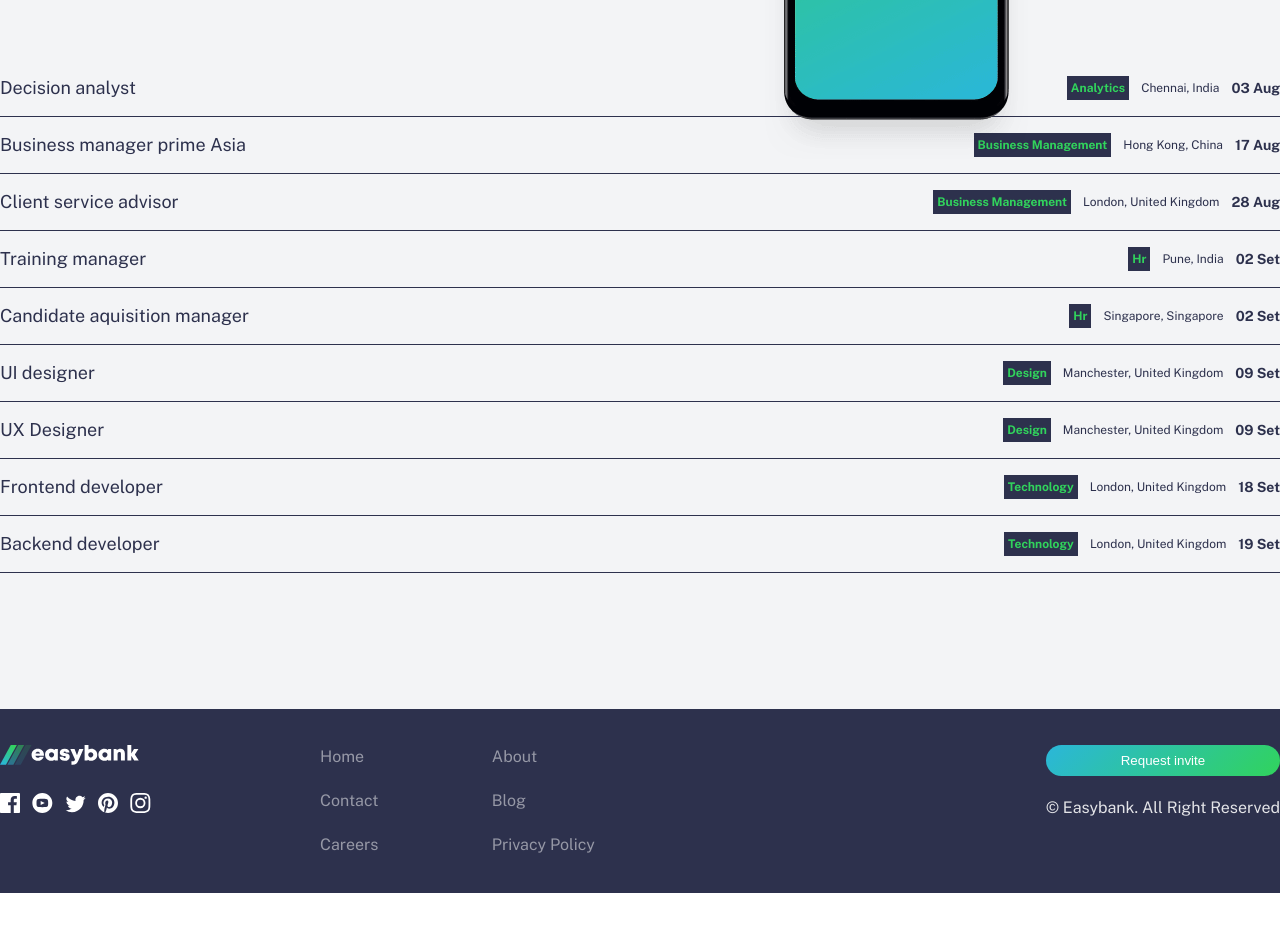
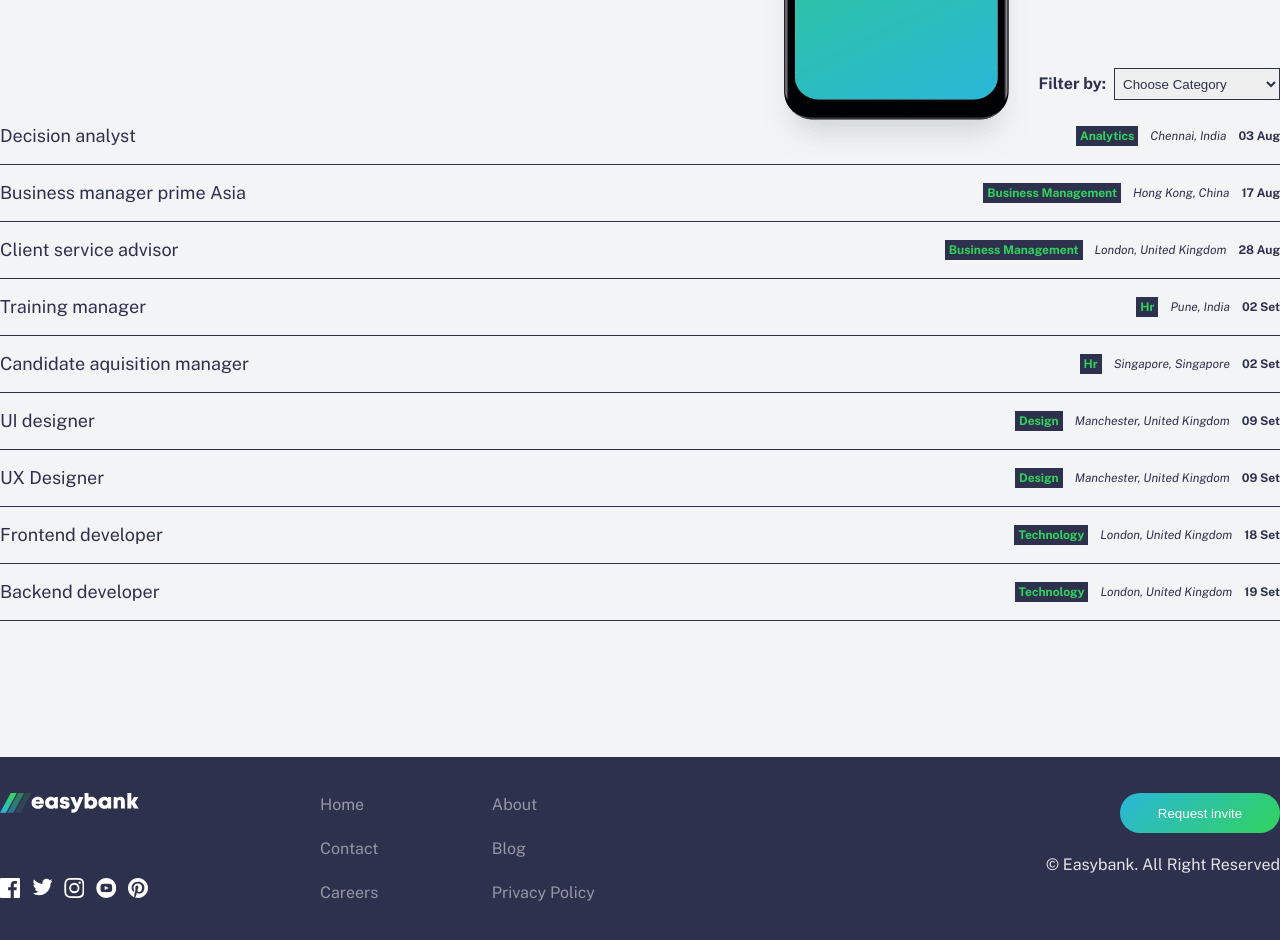
Before and after one commit to sariodesign/easybank, a React (Vite) app: page /careers in a window 1280 px wide. Shown: the part 780-1720 px from the top of the page. Before the commit the page ends 1673 px from the top, so only its background shows below. Built offline with nearby package versions, Linux system fonts and the light colour scheme.

Commit message:
Completed desktop challenge

```diff
--- a/src/components/Footer.jsx
+++ b/src/components/Footer.jsx
@@ -3,6 +3,7 @@
 import menuLinks from '../utilities/Menu'
 import socialLinks from '../utilities/Socials'
 import Button from '../subcomponents/Button'
+import Icon from '../subcomponents/Icon'
 
 const FooterContainer = styled.footer`
     background-color: var(--dark-blue);
@@ -15,7 +16,7 @@
     flex-direction: column;
 
     @media (min-width: 1280px) {
-        align-items: flex-start;
+        align-items: stretch;
         flex-direction: row;
         max-width: 1280px;
         margin: 0 auto;
@@ -77,6 +78,7 @@
     display: flex;
     gap: 20px;
     flex-direction: column;
+    align-items: flex-end;
 
     @media (min-width: 1280px) {
         margin-left: auto;
@@ -96,7 +98,7 @@
                         <FooterLogo src="./logo-inverse.svg" alt="Easybank logo" />
                     </Link>
                     <Socials>
-                        { socialLinks.map((item,index) => <Link key={index} to={item.path}><img src={item.icon} /></Link>) }
+                        { socialLinks.map((item,index) => <Link key={index} to={item.path}><Icon name={item.icon} /></Link>) }
                     </Socials>
                 </FooterCompany>
                 <FooterMenu>
--- a/src/components/Jobs.jsx
+++ b/src/components/Jobs.jsx
@@ -1,4 +1,5 @@
 import styled from 'styled-components';
+import { useState } from 'react';
 
 const jobs = [
     {
@@ -33,13 +34,13 @@
     },
     {
         title: 'UI designer',
-        category: 'Design',
+        category: 'design',
         place: 'Manchester, United Kingdom',
         date: '09 Set'
     },
     {
         title: 'UX Designer',
-        category: 'Design',
+        category: 'design',
         place: 'Manchester, United Kingdom',
         date: '09 Set'
     },
@@ -61,6 +62,26 @@
     list-style: none;
     margin: 0;
     padding: 0;
+`
+const JobsFilter = styled.div`
+    align-items: center;
+    display: flex;
+    justify-content: flex-end;
+    margin-bottom: 16px;
+`
+
+const JobsFilterLabel = styled.h4`
+    color: var(--dark-blue);
+    margin: 0 8px 0 0;
+`
+
+const JobsFilterItem = styled.select`
+    border: 1px solid var(--dark-blue);
+    box-sizing: border-box;
+    color: var(--dark-blue);
+    height: 32px;
+    padding: 4px;
+    text-transform: capitalize;
 `
 
 const JobItem = styled.li`
@@ -84,9 +105,9 @@
     background-color: var(--dark-blue);
     color: var(--lime-green);
     font-size: 12px;
+    font-weight: 700;
     line-height: 16px;
-    font-weight: 700;
-    padding: 4px;
+    padding: 2px 4px;
     text-transform: capitalize;
 `
 
@@ -97,23 +118,66 @@
 `
 
 const JobDate = styled.span`
-    font-size: 14px;
+    font-size: 12px;
     font-weight: 700;
 `
 
+function Jobs() {
+    let jobsContent
+    const [filterCategory, setFilterCategory] = useState('all')
 
+    const jobsFiltered = (filterArg) => {
+        if(filterArg != 'all') {
+            jobsContent = jobs.filter(job => job.category === filterArg).map((item, index) => {
+                return (
+                    <JobItem key={index}>
+                        <JobTitle>{item.title}</JobTitle>
+                        <JobCategory>{item.category}</JobCategory>
+                        <JobPlace>{item.place}</JobPlace>
+                        <JobDate>{item.date}</JobDate>
+                    </JobItem>
+                )
+            })
+        }  else {
+            jobsContent = jobs.map((job, index) => {
+                return (
+                    <JobItem key={index}>
+                        <JobTitle>{job.title}</JobTitle>
+                        <JobCategory>{job.category}</JobCategory>
+                        <JobPlace>{job.place}</JobPlace>
+                        <JobDate>{job.date}</JobDate>
+                    </JobItem>
+                )
+            })
+        }
+    }
 
-function Jobs() {
+    jobsFiltered(filterCategory)
+
+    const handlerFilterCategory = (e) => {
+        setFilterCategory(e.target.value)
+    }
+
+    let categories = [];
+    jobs.forEach(item => {
+        let cat = item.category
+        if(!categories.includes(cat)){
+            categories.push(cat)
+        }
+    })
+
     return (
         <JobsList>
-            {
-                jobs.map((job, index) => <JobItem>
-                    <JobTitle>{job.title}</JobTitle>
-                    <JobCategory>{job.category}</JobCategory>
-                    <JobPlace>{job.place}</JobPlace>
-                    <JobDate>{job.date}</JobDate>
-                </JobItem>)
-            }
+            <JobsFilter>
+                <JobsFilterLabel>Filter by:</JobsFilterLabel>
+                <JobsFilterItem onChange={handlerFilterCategory} defaultValue="all">
+                    <option value="all">Choose category</option>
+                    {   categories &&
+                        categories.map((item, index) => <option value={item} key={index}>{item}</option> )
+                    }
+                </JobsFilterItem>
+            </JobsFilter>
+            { jobsContent }
         </JobsList>
     )
 }
--- a/src/index.css
+++ b/src/index.css
@@ -1,4 +1,4 @@
-@import url('https://fonts.googleapis.com/css2?family=Public+Sans:wght@300;400;700&display=swap');
+@import url('https://fonts.googleapis.com/css2?family=Public+Sans:ital,wght@0,300;0,400;0,700;1,400&display=swap');
 
 :root {
   font-size: 16px;
--- a/src/main.jsx
+++ b/src/main.jsx
@@ -6,6 +6,7 @@
 import Blog from './pages/Blog';
 import Careers from './pages/Careers';
 import Privacy from './pages/Privacy';
+import Icons from './utilities/Icons';
 import './index.css'
 import {
   BrowserRouter,
@@ -15,6 +16,7 @@
 
 ReactDOM.createRoot(document.getElementById('root')).render(
   <React.StrictMode>
+    <Icons />
     <BrowserRouter>
       <Routes>
         <Route path="/" element={<App />} />
--- a/src/subcomponents/Button.jsx
+++ b/src/subcomponents/Button.jsx
@@ -3,10 +3,12 @@
 
 const ButtonWrap = styled.button`
     border: 0;
-    border-radius: 16px;
+    border-radius: 24px;
     background: ${props => props.bg || "linear-gradient(-45deg,var(--lime-green),var(--bright-cyan))"};
     color: ${props => props.color || "#fefefe"};
+    height: 40px;
     padding: 8px 12px;
+    width: 160px;
 
     a {
         color: var(--white);
--- /dev/null
+++ b/src/subcomponents/Icon.jsx
@@ -0,0 +1,24 @@
+import styled from 'styled-components';
+
+const SvgIcon = styled.svg`
+    fill: #fff;
+    height: 20px;
+    transition: fill .25s ease-in-out;
+    width: 20px;
+
+    &:hover {
+        @media (hover:hover) {
+            fill: var(--lime-green)
+        }
+    }
+`
+
+function Icon({name}) {
+    return (
+        <SvgIcon>
+            <use xlinkHref={name} />
+        </SvgIcon>
+    )
+}
+
+export default Icon
--- /dev/null
+++ b/src/utilities/Icons.jsx
@@ -0,0 +1,19 @@
+import styled from 'styled-components';
+
+const SvgList = styled.svg`
+    display: none;
+`
+
+function Icons() {
+    return (
+        <SvgList>
+            <symbol id="pinterest" xmlns="http://www.w3.org/2000/svg" width="20" height="20"><path d="M10 0C4.478 0 0 4.477 0 10c0 4.237 2.636 7.855 6.356 9.312-.088-.791-.167-2.005.035-2.868.182-.78 1.172-4.97 1.172-4.97s-.299-.6-.299-1.486c0-1.39.806-2.428 1.81-2.428.852 0 1.264.64 1.264 1.408 0 .858-.545 2.14-.828 3.33-.236.995.5 1.807 1.48 1.807 1.778 0 3.144-1.874 3.144-4.58 0-2.393-1.72-4.068-4.177-4.068-2.845 0-4.515 2.135-4.515 4.34 0 .859.331 1.781.745 2.281a.3.3 0 01.069.288l-.278 1.133c-.044.183-.145.223-.335.134-1.249-.581-2.03-2.407-2.03-3.874 0-3.154 2.292-6.052 6.608-6.052 3.469 0 6.165 2.473 6.165 5.776 0 3.447-2.173 6.22-5.19 6.22-1.013 0-1.965-.525-2.291-1.148l-.623 2.378c-.226.869-.835 1.958-1.244 2.621.937.29 1.931.446 2.962.446 5.522 0 10-4.477 10-10S15.522 0 10 0z"/></symbol>
+            <symbol id="instagram" xmlns="http://www.w3.org/2000/svg" width="21" height="20"><path d="M10.333 1.802c2.67 0 2.987.01 4.042.059 2.71.123 3.976 1.409 4.1 4.099.048 1.054.057 1.37.057 4.04 0 2.672-.01 2.988-.058 4.042-.124 2.687-1.386 3.975-4.099 4.099-1.055.048-1.37.058-4.042.058-2.67 0-2.986-.01-4.04-.058-2.717-.124-3.976-1.416-4.1-4.1-.048-1.054-.058-1.37-.058-4.041 0-2.67.01-2.986.058-4.04.124-2.69 1.387-3.977 4.1-4.1 1.054-.048 1.37-.058 4.04-.058zm0-1.802C7.618 0 7.278.012 6.211.06 2.579.227.56 2.242.394 5.877.345 6.944.334 7.284.334 10s.011 3.057.06 4.123c.166 3.632 2.181 5.65 5.816 5.817 1.068.048 1.408.06 4.123.06 2.716 0 3.057-.012 4.124-.06 3.628-.167 5.651-2.182 5.816-5.817.049-1.066.06-1.407.06-4.123s-.011-3.056-.06-4.122C20.11 2.249 18.093.228 14.458.06 13.39.01 13.049 0 10.333 0zm0 4.865a5.135 5.135 0 100 10.27 5.135 5.135 0 000-10.27zm0 8.468a3.333 3.333 0 110-6.666 3.333 3.333 0 010 6.666zm5.339-9.87a1.2 1.2 0 10-.001 2.4 1.2 1.2 0 000-2.4z"/></symbol>
+            <symbol id="twitter" xmlns="http://www.w3.org/2000/svg" width="21" height="18"><path d="M20.667 2.797a8.192 8.192 0 01-2.357.646 4.11 4.11 0 001.804-2.27 8.22 8.22 0 01-2.606.996A4.096 4.096 0 0014.513.873c-2.649 0-4.595 2.472-3.997 5.038a11.648 11.648 0 01-8.457-4.287 4.109 4.109 0 001.27 5.478A4.086 4.086 0 011.47 6.59c-.045 1.901 1.317 3.68 3.29 4.075a4.113 4.113 0 01-1.853.07 4.106 4.106 0 003.834 2.85 8.25 8.25 0 01-6.075 1.7 11.616 11.616 0 006.29 1.843c7.618 0 11.922-6.434 11.662-12.205a8.354 8.354 0 002.048-2.124z"/></symbol>
+            <symbol id="facebook" xmlns="http://www.w3.org/2000/svg" width="20" height="20"><path d="M18.896 0H1.104C.494 0 0 .494 0 1.104v17.793C0 19.506.494 20 1.104 20h9.58v-7.745H8.076V9.237h2.606V7.01c0-2.583 1.578-3.99 3.883-3.99 1.104 0 2.052.082 2.329.119v2.7h-1.598c-1.254 0-1.496.597-1.496 1.47v1.928h2.989l-.39 3.018h-2.6V20h5.098c.608 0 1.102-.494 1.102-1.104V1.104C20 .494 19.506 0 18.896 0z"/></symbol>
+            <symbol id="youtube" xmlns="http://www.w3.org/2000/svg" width="21" height="20"><path d="M10.333 0c-5.522 0-10 4.478-10 10 0 5.523 4.478 10 10 10 5.523 0 10-4.477 10-10 0-5.522-4.477-10-10-10zm3.701 14.077c-1.752.12-5.653.12-7.402 0C4.735 13.947 4.514 13.018 4.5 10c.014-3.024.237-3.947 2.132-4.077 1.749-.12 5.651-.12 7.402 0 1.898.13 2.118 1.059 2.133 4.077-.015 3.024-.238 3.947-2.133 4.077zM8.667 8.048l4.097 1.949-4.097 1.955V8.048z"/></symbol>
+        </SvgList>
+    )
+}
+
+export default Icons
--- a/src/utilities/Socials.jsx
+++ b/src/utilities/Socials.jsx
@@ -1,22 +1,22 @@
 const socialLinks = [
     {
-        icon: './icon-facebook.svg',
+        icon: '#facebook',
         path: '/'
     },
     {
-        icon: './icon-youtube.svg',
+        icon: '#twitter',
         path: '/'
     },
     {
-        icon: './icon-twitter.svg',
+        icon: '#instagram',
         path: '/'
     },
     {
-        icon: './icon-pinterest.svg',
+        icon: '#youtube',
         path: '/'
     },
     {
-        icon: './icon-instagram.svg',
+        icon: '#pinterest',
         path: '/'
     }
 ];
```
